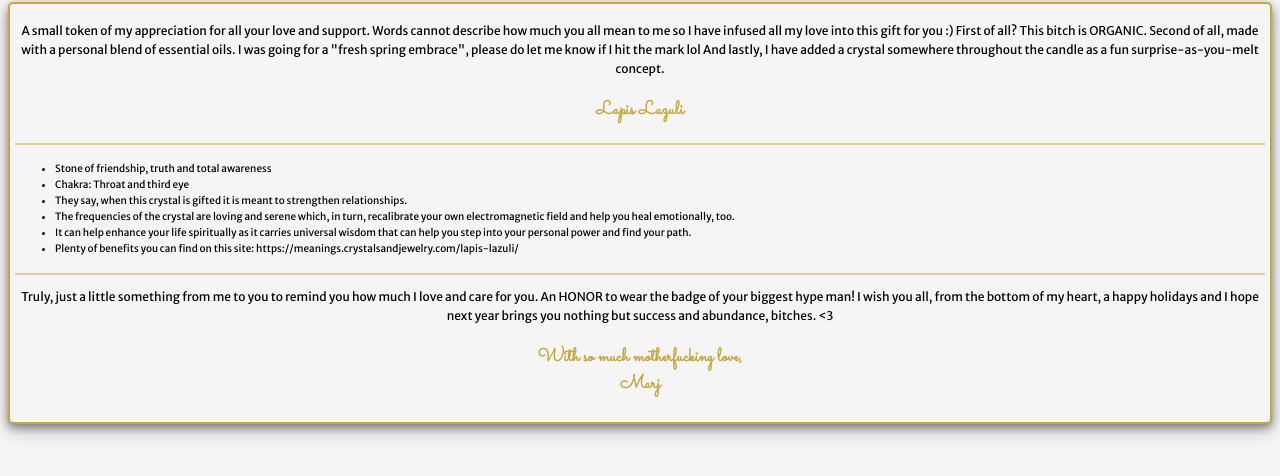
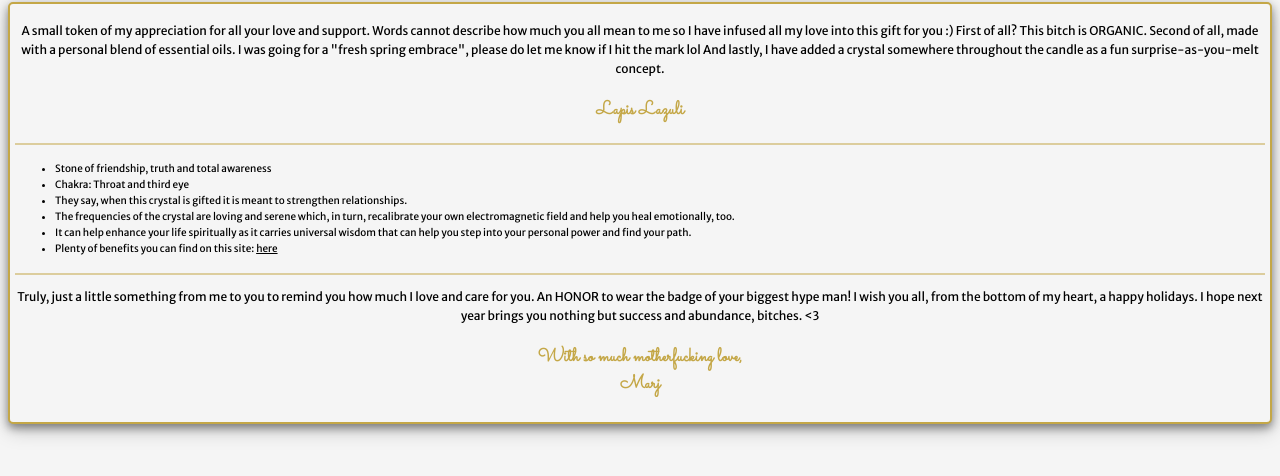
Before and after one commit to Mhurta41/merry-xmas, a plain HTML site: page index.html in a window 1280 px wide. Shown: the part 88-564 px from the top of the page. Drawn offline with Linux system fonts and the light colour scheme.

Commit message:
corrections

```diff
--- a/index.html
+++ b/index.html
@@ -28,18 +28,16 @@
         The frequencies of the crystal are loving and serene which, in turn, recalibrate your own electromagnetic field and help you heal emotionally, too.
     </li>
     <li>It can help enhance your life spiritually as it carries universal wisdom that can help you step into your personal power and find your path.</li>
-    <li>Plenty of benefits you can find on this site: https://meanings.crystalsandjewelry.com/lapis-lazuli/ </li>
+    <li>Plenty of benefits you can find on this site: <a href='https://meanings.crystalsandjewelry.com/lapis-lazuli/'> here </a></li>
 </ul>
 <hr>
 <p>
-Truly, just a little something from me to you to remind you how much I love and care for you. An HONOR to wear the badge of your biggest hype man! I wish you all, from the bottom of my heart, a happy holidays and I hope next year brings you nothing but success and abundance, bitches. <3 </p>
+Truly, just a little something from me to you to remind you how much I love and care for you. An HONOR to wear the badge of your biggest hype man! I wish you all, from the bottom of my heart, a happy holidays. I hope next year brings you nothing but success and abundance, bitches. <3 </p>
 
 <h3>With so much motherfucking love,
 <br>
 Marj
 </h3>
-
-<script src="script.js"></script>
 </body>
 </html>
 </div>
```
